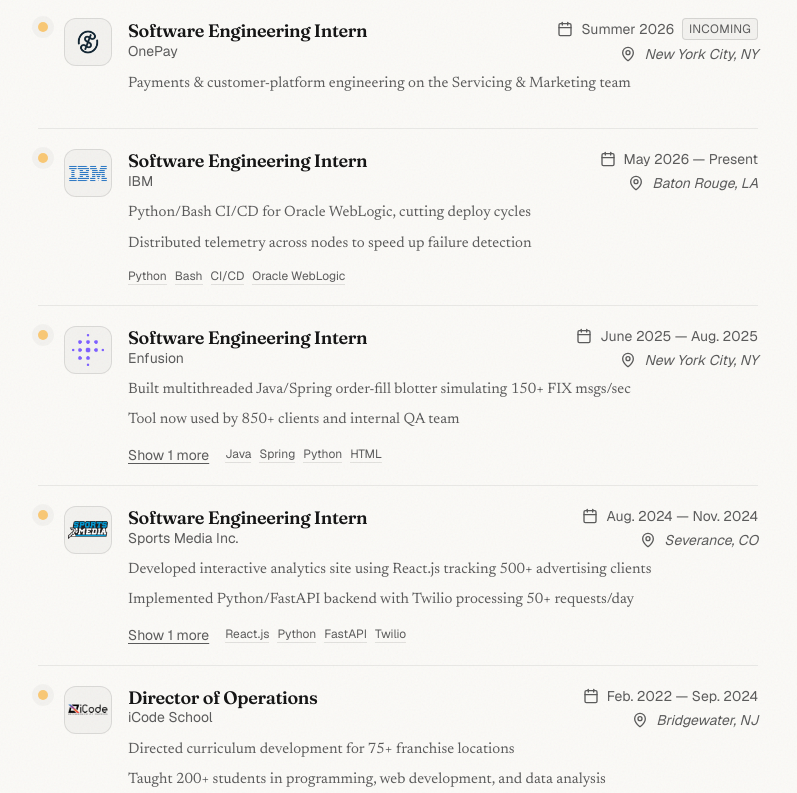
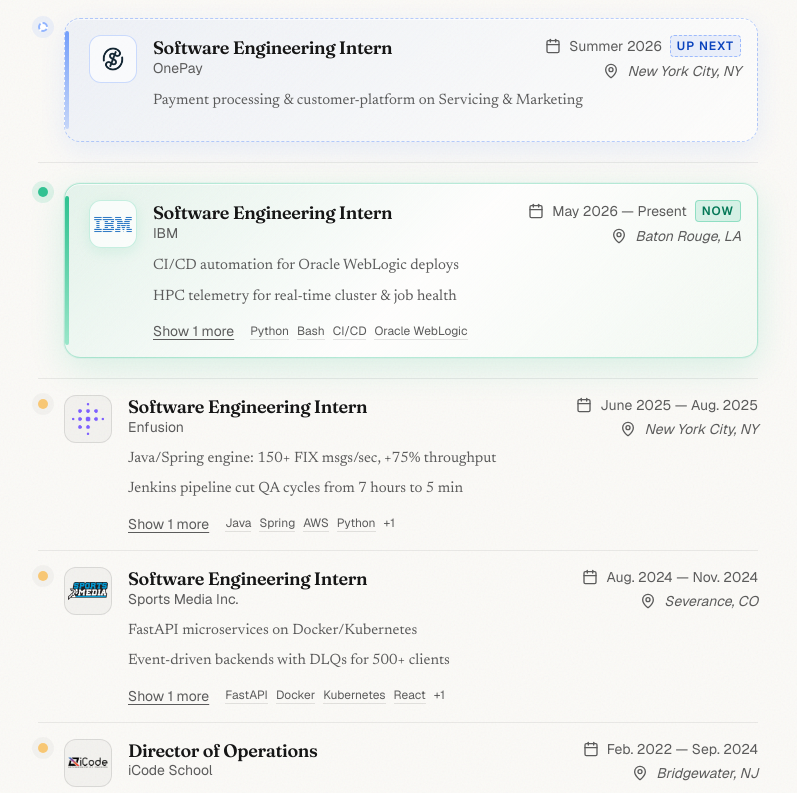
Before and after one commit to MaanasG/maanas-portfolio-v2, a Next.js app: page / in a window 1280 px wide. Shown: the part 1260-2053 px from the top of the page, without its empty margins (242-1039 px from the left). Built offline with nearby package versions, Linux system fonts and the light colour scheme; no server answers.

Commit message:
current and future exp highlights

```diff
--- a/src/app/globals.css
+++ b/src/app/globals.css
@@ -225,3 +225,93 @@
     animation: none;
   }
 }
+
+/* Experience timeline — current role pulse */
+@keyframes experience-current-pulse {
+  0%,
+  100% {
+    box-shadow:
+      0 0 0 0 rgba(16, 185, 129, 0.42),
+      0 0 0 6px rgba(16, 185, 129, 0.08);
+  }
+  50% {
+    box-shadow:
+      0 0 0 7px rgba(16, 185, 129, 0),
+      0 0 0 6px rgba(16, 185, 129, 0.12);
+  }
+}
+.experience-marker-current {
+  animation: experience-current-pulse 2.6s ease-in-out infinite;
+}
+@media (prefers-reduced-motion: reduce) {
+  .experience-marker-current {
+    animation: none;
+    box-shadow: 0 0 0 6px rgba(16, 185, 129, 0.12) !important;
+  }
+}
+
+/* Tech stack — slow editorial marquee */
+@keyframes tech-marquee {
+  0% {
+    transform: translateX(0);
+  }
+  100% {
+    transform: translateX(-50%);
+  }
+}
+.tech-marquee-mask::before,
+.tech-marquee-mask::after {
+  content: "";
+  position: absolute;
+  top: 0;
+  bottom: 0;
+  width: 2.5rem;
+  z-index: 1;
+  pointer-events: none;
+}
+.tech-marquee-mask::before {
+  left: 0;
+  background: linear-gradient(to right, var(--background), transparent);
+}
+.tech-marquee-mask::after {
+  right: 0;
+  background: linear-gradient(to left, var(--background), transparent);
+}
+.tech-marquee-track {
+  animation: tech-marquee 42s linear infinite;
+}
+.tech-marquee-mask:hover .tech-marquee-track {
+  animation-play-state: paused;
+}
+@media (prefers-reduced-motion: reduce) {
+  .tech-marquee-track {
+    animation: none;
+    flex-wrap: wrap;
+    width: 100%;
+  }
+}
+
+/* Project cards — subtle pulse when site audio plays */
+@keyframes project-border-pulse {
+  0%,
+  100% {
+    box-shadow: 0 0 0 0 rgba(15, 91, 255, 0);
+  }
+  50% {
+    box-shadow: 0 0 0 1px rgba(15, 91, 255, 0.2);
+  }
+}
+.project-card-audio-pulse .project-media-glow {
+  animation: project-border-pulse 2.4s ease-in-out infinite;
+}
+@media (prefers-reduced-motion: reduce) {
+  .project-card-audio-pulse .project-media-glow {
+    animation: none;
+  }
+}
+
+/* Music credit — previewing state */
+.credit-card-previewing {
+  outline: 2px solid rgba(15, 91, 255, 0.35);
+  outline-offset: 2px;
+}
--- a/src/components/cards/ExperienceCard.js
+++ b/src/components/cards/ExperienceCard.js
@@ -8,9 +8,115 @@
   return "rgba(0,0,0,0.22)";
 }
 
+function getExperienceStatus(experience) {
+  if (experience.incoming) return "incoming";
+  if (experience.current) return "current";
+  return null;
+}
+
+const STATUS_CONFIG = {
+  current: {
+    label: "Now",
+    shell: {
+      background:
+        "linear-gradient(135deg, rgba(16, 185, 129, 0.09) 0%, rgba(255, 255, 255, 0.72) 52%, rgba(209, 250, 229, 0.18) 100%)",
+      border: "1px solid rgba(16, 185, 129, 0.28)",
+      boxShadow:
+        "0 10px 36px rgba(16, 185, 129, 0.14), 0 0 0 1px rgba(16, 185, 129, 0.06), inset 0 1px 0 rgba(255, 255, 255, 0.65)",
+    },
+    accentBar: "linear-gradient(180deg, rgba(16, 185, 129, 0.85), rgba(52, 211, 153, 0.45))",
+    badge: {
+      color: "#047857",
+      border: "1px solid rgba(16, 185, 129, 0.35)",
+      background: "rgba(16, 185, 129, 0.14)",
+    },
+    logoFrame: {
+      borderColor: "rgba(16, 185, 129, 0.22)",
+      background: "rgba(255, 255, 255, 0.72)",
+      boxShadow: "0 4px 14px rgba(16, 185, 129, 0.1)",
+    },
+    marker: "rgba(16, 185, 129, 0.85)",
+  },
+  incoming: {
+    label: "Up next",
+    shell: {
+      background:
+        "linear-gradient(135deg, rgba(15, 91, 255, 0.05) 0%, rgba(255, 255, 255, 0.55) 100%)",
+      border: "1.5px dashed rgba(15, 91, 255, 0.28)",
+      boxShadow: "0 8px 28px rgba(15, 91, 255, 0.08), inset 0 1px 0 rgba(255, 255, 255, 0.55)",
+    },
+    accentBar: "linear-gradient(180deg, rgba(15, 91, 255, 0.55), rgba(15, 91, 255, 0.18))",
+    badge: {
+      color: "#0a43bd",
+      border: "1px dashed rgba(15, 91, 255, 0.35)",
+      background: "rgba(15, 91, 255, 0.07)",
+    },
+    logoFrame: {
+      borderColor: "rgba(15, 91, 255, 0.2)",
+      background: "rgba(255, 255, 255, 0.62)",
+      boxShadow: "none",
+    },
+  },
+};
+
+const StatusBadge = ({ status }) => {
+  const config = STATUS_CONFIG[status];
+  if (!config) return null;
+
+  return (
+    <span
+      className="text-[10px] sm:text-xs uppercase tracking-wide px-1.5 py-0.5 rounded"
+      style={{
+        fontFamily: "var(--font-geist-sans)",
+        fontWeight: 600,
+        letterSpacing: "0.08em",
+        ...config.badge,
+      }}
+    >
+      {config.label}
+    </span>
+  );
+};
+
+const TimelineMarker = ({ status, accent }) => {
+  if (status === "current") {
+    return (
+      <div
+        className="experience-marker-current w-2.5 h-2.5 rounded-full"
+        style={{ background: STATUS_CONFIG.current.marker }}
+        aria-hidden="true"
+      />
+    );
+  }
+
+  if (status === "incoming") {
+    return (
+      <div
+        className="w-2.5 h-2.5 rounded-full border-2 border-dashed"
+        style={{
+          borderColor: "rgba(15, 91, 255, 0.45)",
+          background: "rgba(255, 255, 255, 0.85)",
+          boxShadow: "0 0 0 6px rgba(15, 91, 255, 0.06)",
+        }}
+        aria-hidden="true"
+      />
+    );
+  }
+
+  return (
+    <div
+      className="w-2.5 h-2.5 rounded-full"
+      style={{ background: accent, boxShadow: "0 0 0 6px rgba(0,0,0,0.03)" }}
+      aria-hidden="true"
+    />
+  );
+};
+
 const ExperienceCard = ({ experience }) => {
   const [expanded, setExpanded] = useState(false);
   const accent = useMemo(() => accentFromGradientToken(experience.color), [experience.color]);
+  const status = getExperienceStatus(experience);
+  const statusConfig = status ? STATUS_CONFIG[status] : null;
 
   const highlights = Array.isArray(experience.highlights) ? experience.highlights : [];
   const visibleHighlights = expanded ? highlights : highlights.slice(0, 2);
@@ -18,22 +124,16 @@
 
   const tech = Array.isArray(experience.tech) ? experience.tech : [];
 
-  return (
-    <article className="group py-4 sm:py-5">
-      <div className="flex items-start gap-4">
-        {/* timeline marker */}
-        <div className="pt-1">
-          <div
-            className="w-2.5 h-2.5 rounded-full"
-            style={{ background: accent, boxShadow: "0 0 0 6px rgba(0,0,0,0.03)" }}
-            aria-hidden="true"
-          />
-        </div>
-
+  const cardBody = (
+    <>
       {experience.logo && (
         <div
           className="hidden sm:flex items-center justify-center w-12 h-12 rounded-xl border shrink-0"
-            style={{ borderColor: "var(--border)", background: "rgba(0,0,0,0.03)" }}
+          style={
+            statusConfig
+              ? statusConfig.logoFrame
+              : { borderColor: "var(--border)", background: "rgba(0,0,0,0.03)" }
+          }
         >
           <img
             src={experience.logo}
@@ -64,19 +164,7 @@
             <div className="flex items-center gap-2 justify-end flex-wrap">
               <Calendar className="w-4 h-4 shrink-0" />
               <span>{experience.period}</span>
-                {experience.incoming && (
-                  <span
-                    className="text-[10px] sm:text-xs uppercase tracking-wide px-1.5 py-0.5 rounded"
-                    style={{
-                      fontFamily: "var(--font-geist-sans)",
-                      color: "var(--muted-foreground)",
-                      border: "1px solid rgba(0,0,0,0.12)",
-                      background: "rgba(0,0,0,0.03)",
-                    }}
-                  >
-                    Incoming
-                  </span>
-                )}
+              {status && <StatusBadge status={status} />}
             </div>
             {experience.location && (
               <div className="mt-1 flex items-center gap-2 justify-end italic">
@@ -87,7 +175,6 @@
           </div>
         </div>
 
-          {/* highlights (compact, expandable) */}
         {highlights.length > 0 && (
           <ul className="mt-2 space-y-1.5 text-[15px] leading-relaxed">
             {visibleHighlights.map((h, idx) => (
@@ -104,7 +191,11 @@
               type="button"
               onClick={() => setExpanded((v) => !v)}
               className="text-sm underline"
-                style={{ fontFamily: "var(--font-geist-sans)", color: "var(--muted-foreground)", textUnderlineOffset: 3 }}
+              style={{
+                fontFamily: "var(--font-geist-sans)",
+                color: "var(--muted-foreground)",
+                textUnderlineOffset: 3,
+              }}
             >
               {expanded ? "Show less" : `Show ${highlights.length - 2} more`}
             </button>
@@ -126,7 +217,10 @@
                 </span>
               ))}
               {tech.length > 4 && (
-                  <span className="text-xs" style={{ fontFamily: "var(--font-geist-sans)", color: "var(--muted-foreground)" }}>
+                <span
+                  className="text-xs"
+                  style={{ fontFamily: "var(--font-geist-sans)", color: "var(--muted-foreground)" }}
+                >
                   +{tech.length - 4}
                 </span>
               )}
@@ -134,6 +228,31 @@
           )}
         </div>
       </div>
+    </>
+  );
+
+  return (
+    <article className={`group ${status ? "py-4 sm:py-5" : "py-3 sm:py-4"}`}>
+      <div className="flex items-start gap-4">
+        <div className="pt-1 shrink-0">
+          <TimelineMarker status={status} accent={accent} />
+        </div>
+
+        {statusConfig ? (
+          <div
+            className="relative min-w-0 flex-1 flex items-start gap-4 rounded-2xl px-3 py-3 sm:px-4 sm:py-4 overflow-hidden"
+            style={statusConfig.shell}
+          >
+            <div
+              className="absolute left-0 top-3 bottom-3 w-1 rounded-full"
+              style={{ background: statusConfig.accentBar }}
+              aria-hidden="true"
+            />
+            <div className="flex items-start gap-4 min-w-0 flex-1 pl-2">{cardBody}</div>
+          </div>
+        ) : (
+          <div className="min-w-0 flex-1 flex items-start gap-4">{cardBody}</div>
+        )}
       </div>
     </article>
   );
--- a/src/data/experiences.js
+++ b/src/data/experiences.js
@@ -6,7 +6,7 @@
     period: "Summer 2026",
     incoming: true,
     highlights: [
-      "Payments & customer-platform engineering on the Servicing & Marketing team"
+      "Payment processing & customer-platform on Servicing & Marketing"
     ],
     tech: [],
     color: "from-amber-400 to-yellow-500",
@@ -17,9 +17,11 @@
     company: "IBM",
     location: "Baton Rouge, LA",
     period: "May 2026 — Present",
+    current: true,
     highlights: [
-      "Python/Bash CI/CD for Oracle WebLogic, cutting deploy cycles",
-      "Distributed telemetry across nodes to speed up failure detection"
+      "CI/CD automation for Oracle WebLogic deploys",
+      "HPC telemetry for real-time cluster & job health",
+      "Dashboards & analytics for compute workload bottlenecks"
     ],
     tech: ["Python", "Bash", "CI/CD", "Oracle WebLogic"],
     color: "from-amber-400 to-yellow-500",
@@ -31,11 +33,11 @@
     location: "New York City, NY",
     period: "June 2025 — Aug. 2025",
     highlights: [
-      "Built multithreaded Java/Spring order-fill blotter simulating 150+ FIX msgs/sec",
-      "Tool now used by 850+ clients and internal QA team",
-      "Developed real-time regression reporting tool cutting test feedback from 7 hrs to instant diffs"
+      "Java/Spring engine: 150+ FIX msgs/sec, +75% throughput",
+      "Jenkins pipeline cut QA cycles from 7 hours to 5 min",
+      "Debugged production faults via CloudWatch & SQL"
     ],
-    tech: ["Java", "Spring", "Python", "HTML"],
+    tech: ["Java", "Spring", "AWS", "Python", "Jenkins"],
     color: "from-amber-400 to-yellow-500",
     logo: "/logos/enfusion.png"
   },
@@ -45,11 +47,11 @@
     location: "Severance, CO",
     period: "Aug. 2024 — Nov. 2024",
     highlights: [
-      "Developed interactive analytics site using React.js tracking 500+ advertising clients",
-      "Implemented Python/FastAPI backend with Twilio processing 50+ requests/day",
-      "Delivered 10+ production React features improving client engagement"
+      "FastAPI microservices on Docker/Kubernetes",
+      "Event-driven backends with DLQs for 500+ clients",
+      "React/TypeScript dashboards with analytics & APIs"
     ],
-    tech: ["React.js", "Python", "FastAPI", "Twilio"],
+    tech: ["FastAPI", "Docker", "Kubernetes", "React", "TypeScript"],
     color: "from-amber-400 to-amber-500",
     logo: "/logos/sportsmedia.png"
   },
@@ -59,11 +61,10 @@
     location: "Bridgewater, NJ",
     period: "Feb. 2022 — Sep. 2024",
     highlights: [
-      "Directed curriculum development for 75+ franchise locations",
-      "Taught 200+ students in programming, web development, and data analysis",
-      "Covered Python, Java, and introductory ML concepts"
+      "Automated LeetCode-style tests across 75+ locations",
+      "Taught Java, Python, SQL, OOP, and algorithms"
     ],
-    tech: ["Python", "Java", "Machine Learning"],
+    tech: ["Python", "Java", "SQL"],
     color: "from-amber-300 to-yellow-400",
     logo: "/logos/icode.png"
   },
@@ -73,10 +74,10 @@
     location: "Somerville, NJ",
     period: "June 2021 – Aug. 2021",
     highlights: [
-      "Redesigned site interaction flows in Figma, improving UX for 150K+ users.",
-      "Built 20+ production components using HTML, CSS, and JavaScript.",
+      "JS/Python data tools improving processing efficiency 25%",
+      "Validation pipelines for 150K+ monthly active users"
     ],
-    tech: ["HTML", "CSS", "Figma", "JavaScript"],
+    tech: ["JavaScript", "Python"],
     color: "from-amber-300 to-yellow-400",
     logo: "/logos/emedevents.png"
   }
```
Lines whose indentation alone changed are shown as unchanged.
